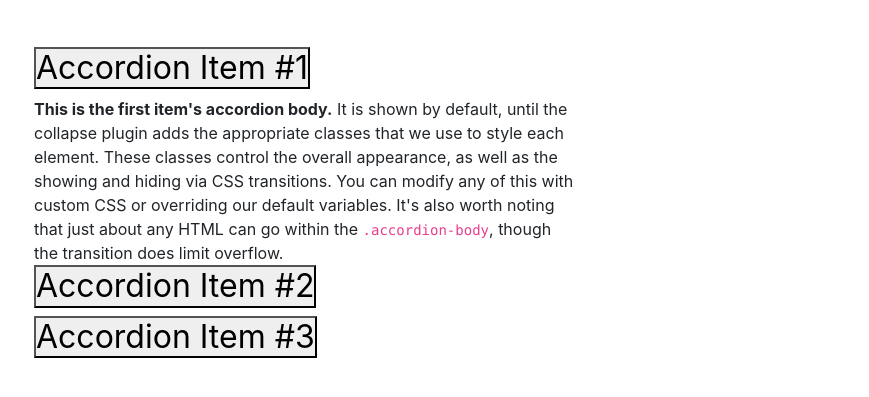
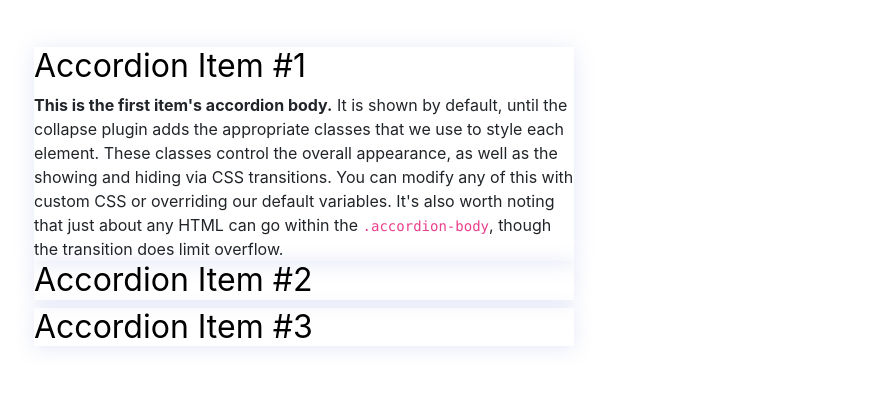
Before and after one commit to hellokristinafaye/accordion, a plain HTML site: page index.html in a window 1280 px wide. Shown: the part 101-498 px from the top of the page, without its empty margins (51-920 px from the left). Drawn offline with nearby package versions, Linux system fonts and the light colour scheme.

Commit message:
OK we're gonna try with using different classes from the outdated tutorial

```diff
--- a/style.css
+++ b/style.css
@@ -1,10 +1,38 @@
 * {
    margin: 0;
    padding: 0;
+   /* color: red;  */
+   /* border: none; */
 }
 h1 {
     text-align: center;
     margin: 50px 0 !important;
     font-family: sans-serif;
+}
+/* deviating from the tutorial b/c at that time they were using the class "card" but now it's this.  hopefully lol */
 
+/* .accordion {
+    color: red !important;
 }
+/
+.accordion-item{
+    color: green;
+    border: none;
+} */
+button {
+    background-color: transparent !important;
+    border: none !important;
+    padding: 0 !important;
+    margin-bottom: 20 !important;
+}
+
+.accordion-header {
+    background-color: transparent   !important;
+    border: none !important;
+    padding: 0 !important;
+    margin-bottom: 20 !important;
+}
+
+.accordion-item {
+    box-shadow: 0 2px 20px 0 rgba(110,130,208, .18);
+}
```
Also changed, not shown: index.html (+1 -0 lines).
